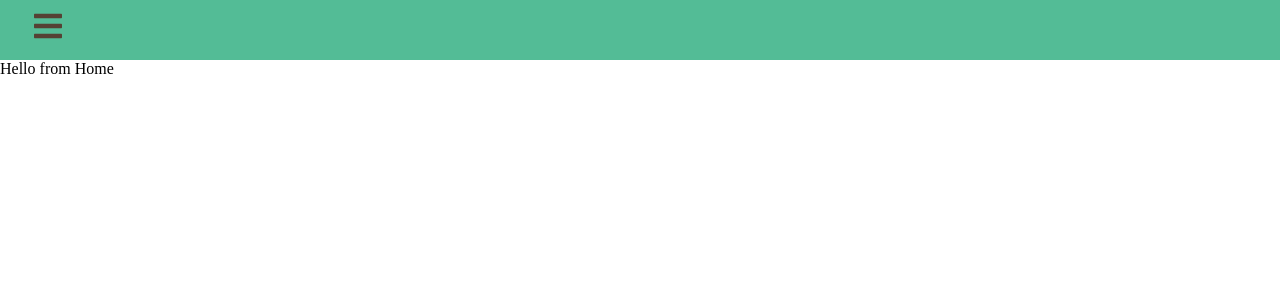
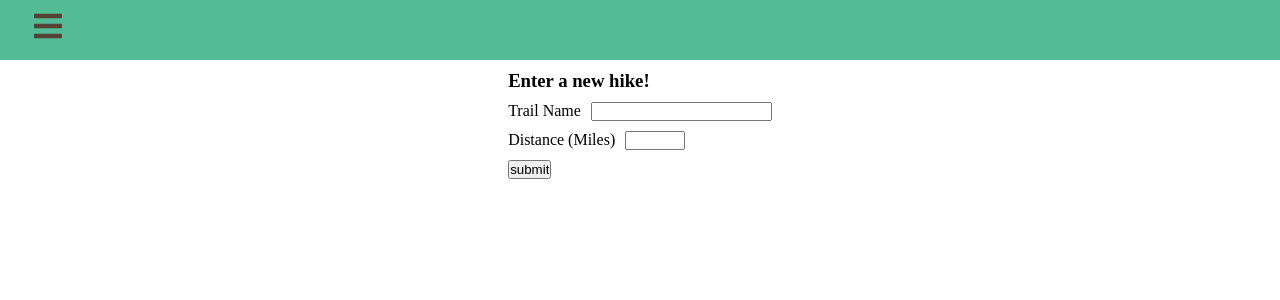
Before and after one commit to Clatrobe00/hike-tracker, a React (Create React App) app in the folder client/: page / in a window 1280 px wide. Shown: the top 300 px of the page. Built offline with nearby package versions, Linux system fonts and the light colour scheme.

Commit message:
update homepage with form input

```diff
--- /dev/null
+++ b/client/src/pages/Home.css
@@ -0,0 +1,18 @@
+.wrapper {
+    display: flex;
+    justify-content: center;
+}
+
+.hike-form {
+    margin: 10px;
+    justify-content: center;
+}
+
+.input-label {
+    margin-right: 10px;
+    margin-top: 10px;
+}
+
+.form-item {
+    margin-top: 10px;
+}
--- a/client/src/pages/Home.js
+++ b/client/src/pages/Home.js
@@ -1,8 +1,27 @@
-import React from 'react';
+import React, { useState } from 'react';
+import './Home.css'
 
 const Home = () => {
+
     return (
-        <div>Hello from Home</div>
+        <div className='wrapper'>
+            <div className='form-wrapper'>
+                <form className='hike-form'>
+                    <h3>Enter a new hike!</h3>
+                    <div className='form-item'>
+                        <label for='trail' className='input-label'>Trail Name</label>
+                        <input type='text' id='trail'></input>
+                    </div>
+                    <div className='form-item'>
+                        <label for='distance' className='input-label'>Distance (Miles)</label>
+                        <input type="number" id="distance" min="1" max="100"></input>
+                    </div>
+                    <div className='form-item'>
+                        <input type="button" id="submit" value='submit'></input>
+                    </div>
+                </form>
+            </div>
+        </div>
     )
 }
 
```
